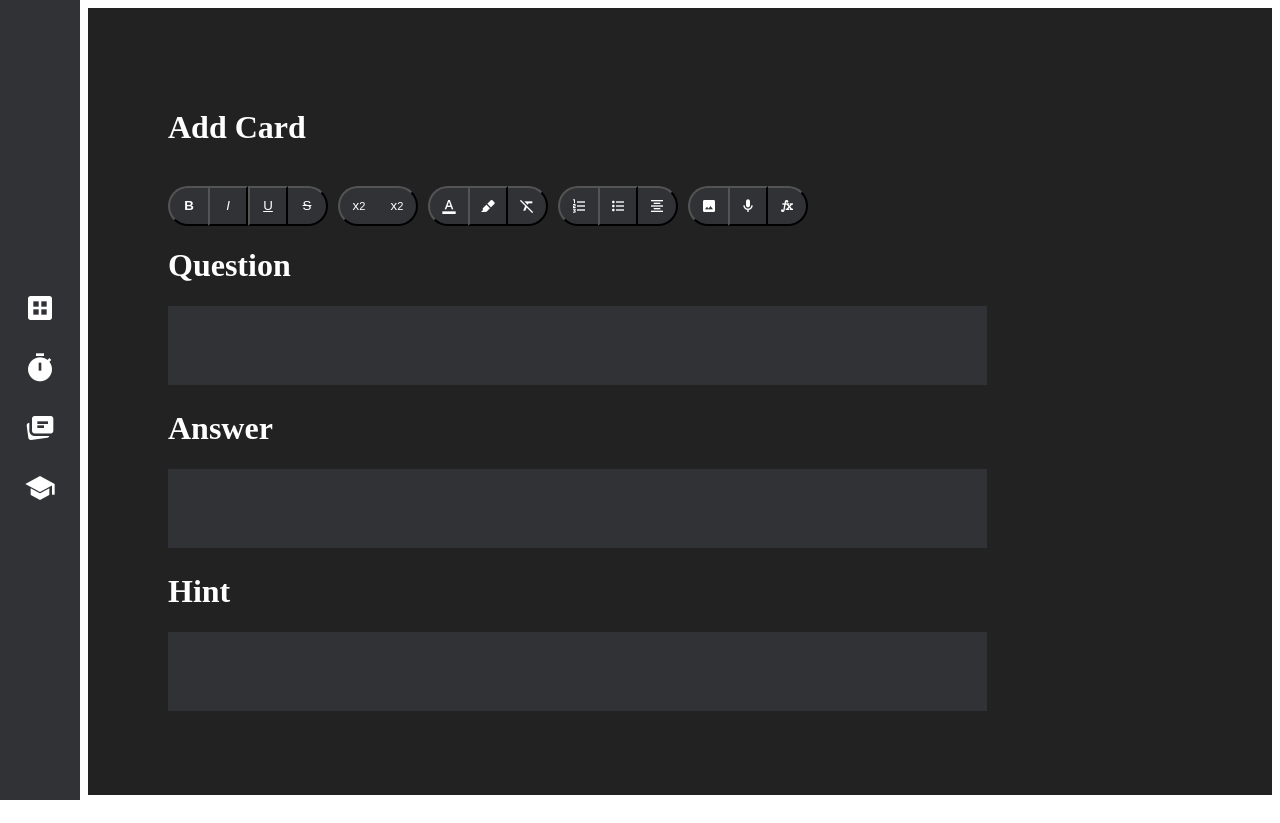
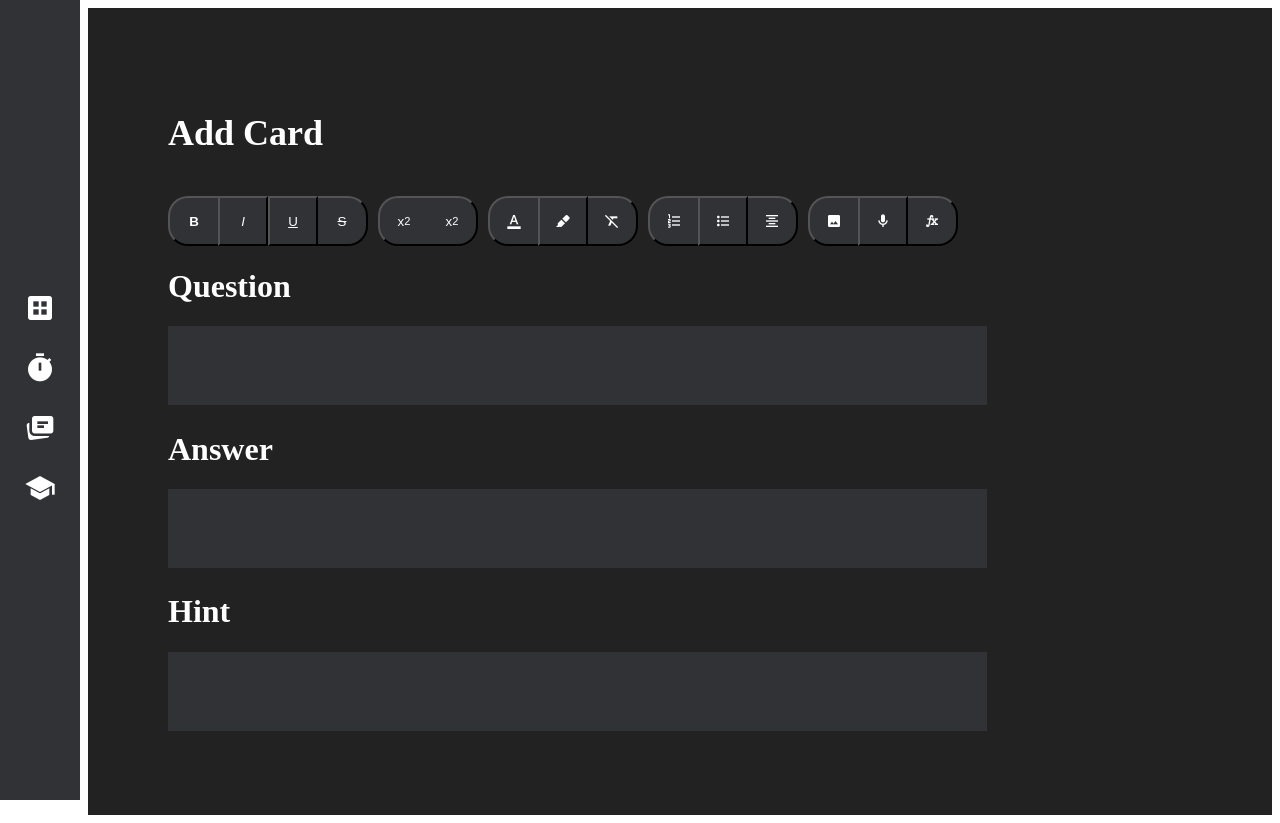
Before and after one commit to 18barbers2/gostudycards, a React (Vite) app in the folder frontend/: page / in a window 1280 px wide. Built offline with nearby package versions, Linux system fonts and the light colour scheme.

Commit message:
style: added font sizes

```diff
--- a/frontend/src/css/AddCard.css
+++ b/frontend/src/css/AddCard.css
@@ -9,17 +9,26 @@
     --border-color-secondary: rgb(47, 104, 190);
 
     /* Sizes */
-    --button-size: 40px;
+    --button-size: 50px;
     --icon-size: 16px;
     --border-radius: 20px;
     --spacing-sm: 2px;
     --spacing-md: 10px;
     --spacing-lg: 80px;
+    --font-size-sm: 16px;
+    --font-size-md: 18px;
+    --font-size-lg: 36px;
 
     /* Card colors */
 }
 
+.field-name {
+    font-size: var(--font-size-sm);
+}
 
+.page-title {
+    font-size: var(--font-size-lg);
+}
 
 .add-card-page {
     background-color: var(--bg-primary);
```
